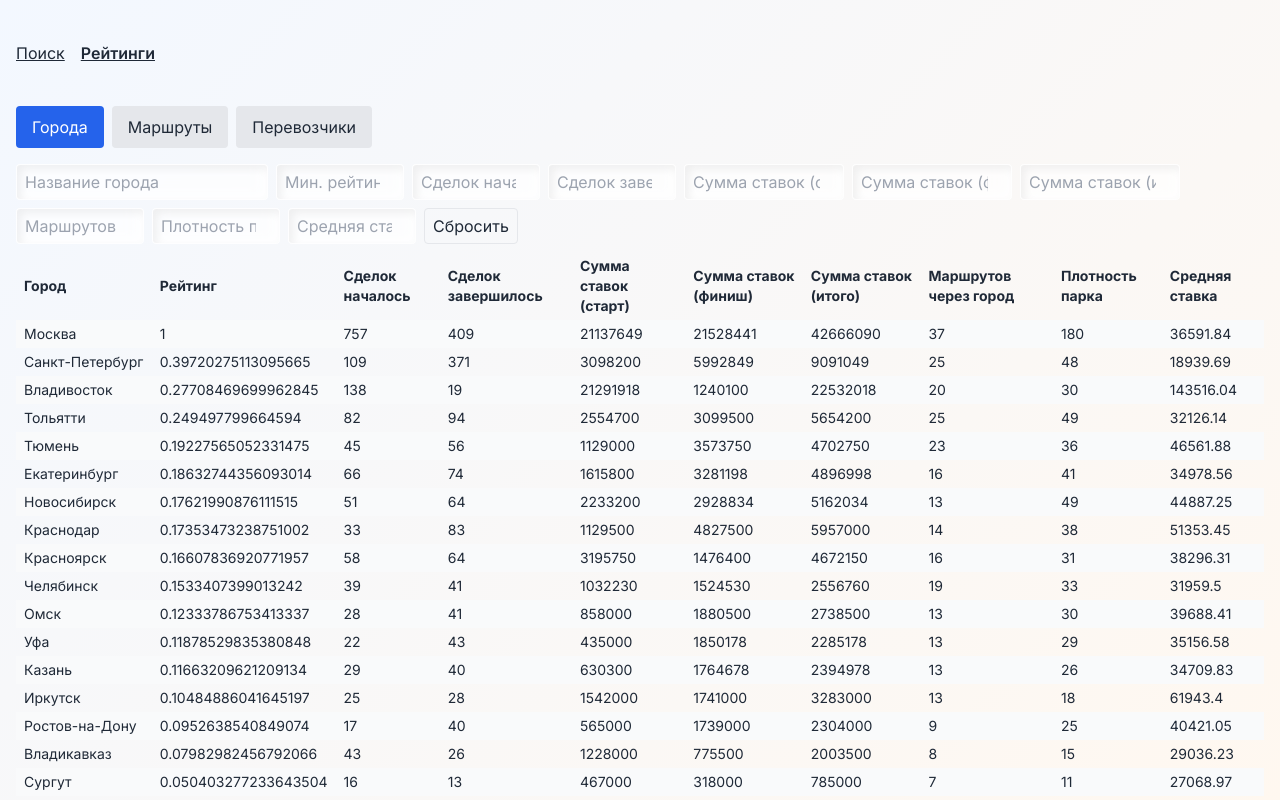
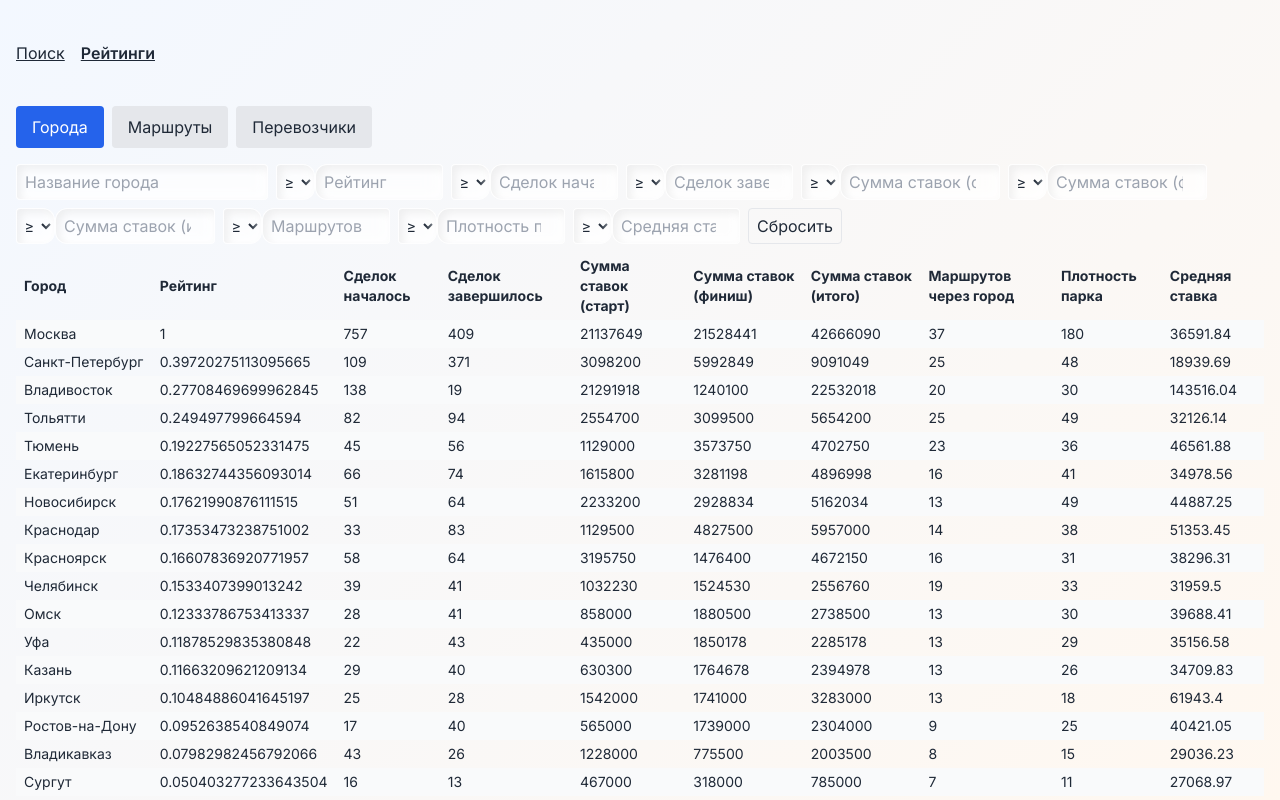
Before and after one commit to hhwwwww1414/Drive-Searcher, a React (Vite) app: page / in a window 1280 px wide. Both pictures are taken after a click on the button "Рейтинги". Shown: the top 800 px of the page. Built offline with nearby package versions, Linux system fonts and the light colour scheme.

Commit message:
feat: add bid filters with direction

```diff
--- a/src/components/RatingsPage.tsx
+++ b/src/components/RatingsPage.tsx
@@ -31,11 +31,10 @@ const routeColumns: Column<RouteRating>[] = [
     label: 'Маршрут',
     render: (r) => <span className="whitespace-nowrap">{r.route}</span>,
   },
-  { key: 'rating', label: 'Рейтинг' },
-  { key: 'trips', label: 'Поездок' },
-  { key: 'drivers', label: 'Водителей' },
+  { key: 'trips', label: 'Сделок' },
   { key: 'bidsSum', label: 'Сумма ставок' },
   { key: 'avgBid', label: 'Средняя ставка' },
+  { key: 'drivers', label: 'Уник. водителей' },
 ]
 
 const carrierColumns: Column<DriverRating>[] = [
@@ -49,18 +48,50 @@ const carrierColumns: Column<DriverRating>[] = [
     label: 'Телефон',
     render: (r) => <span className="whitespace-nowrap">{r.phone}</span>,
   },
-  { key: 'segments', label: 'Сегментов' },
   { key: 'deals', label: 'Сделок' },
   { key: 'bidsSum', label: 'Общая сумма' },
-  { key: 'avgBid', label: 'Средняя ставка' },
-  { key: 'uniqueRoutes', label: 'Уник. маршруты' },
-  { key: 'uniqueCities', label: 'Уник. города' },
-  {
-    key: 'topRoute',
-    label: 'Топ маршрут',
-    render: (r) => <span className="whitespace-nowrap">{r.topRoute}</span>,
-  },
+  { key: 'uniqueRoutes', label: 'Доступные маршруты' },
 ]
+
+type Dir = 'min' | 'max'
+
+interface NumberFilterProps {
+  value: string
+  onValueChange: (v: string) => void
+  dir: Dir
+  onDirChange: (d: Dir) => void
+  placeholder: string
+  className?: string
+}
+
+function NumberFilter({
+  value,
+  onValueChange,
+  dir,
+  onDirChange,
+  placeholder,
+  className = '',
+}: NumberFilterProps) {
+  return (
+    <div className="flex">
+      <select
+        value={dir}
+        onChange={(e) => onDirChange(e.target.value as Dir)}
+        className="border px-1 py-1 rounded-l"
+      >
+        <option value="min">≥</option>
+        <option value="max">≤</option>
+      </select>
+      <input
+        type="number"
+        value={value}
+        onChange={(e) => onValueChange(e.target.value)}
+        placeholder={placeholder}
+        className={`border px-2 py-1 rounded-r ${className}`}
+      />
+    </div>
+  )
+}
 
 export default function RatingsPage() {
   const [activeTab, setActiveTab] = useState<TabKey>('cities')
@@ -72,58 +103,86 @@ export default function RatingsPage() {
   // city filters
   const [cityName, setCityName] = useState('')
   const [cityRatingMin, setCityRatingMin] = useState('')
+  const [cityRatingDir, setCityRatingDir] = useState<Dir>('min')
   const [cityDealsStartedMin, setCityDealsStartedMin] = useState('')
+  const [cityDealsStartedDir, setCityDealsStartedDir] = useState<Dir>('min')
   const [cityDealsFinishedMin, setCityDealsFinishedMin] = useState('')
+  const [cityDealsFinishedDir, setCityDealsFinishedDir] = useState<Dir>('min')
   const [cityBidsStartMin, setCityBidsStartMin] = useState('')
+  const [cityBidsStartDir, setCityBidsStartDir] = useState<Dir>('min')
   const [cityBidsFinishMin, setCityBidsFinishMin] = useState('')
+  const [cityBidsFinishDir, setCityBidsFinishDir] = useState<Dir>('min')
   const [cityBidsTotalMin, setCityBidsTotalMin] = useState('')
+  const [cityBidsTotalDir, setCityBidsTotalDir] = useState<Dir>('min')
   const [cityRoutesMin, setCityRoutesMin] = useState('')
+  const [cityRoutesDir, setCityRoutesDir] = useState<Dir>('min')
   const [cityFleetDensityMin, setCityFleetDensityMin] = useState('')
+  const [cityFleetDensityDir, setCityFleetDensityDir] = useState<Dir>('min')
   const [cityAvgBidMin, setCityAvgBidMin] = useState('')
+  const [cityAvgBidDir, setCityAvgBidDir] = useState<Dir>('min')
   // route filters
   const [routeFrom, setRouteFrom] = useState('')
   const [routeTo, setRouteTo] = useState('')
-  const [routeRatingMin, setRouteRatingMin] = useState('')
   const [routeTripsMin, setRouteTripsMin] = useState('')
+  const [routeTripsDir, setRouteTripsDir] = useState<Dir>('min')
   const [routeDriversMin, setRouteDriversMin] = useState('')
+  const [routeDriversDir, setRouteDriversDir] = useState<Dir>('min')
   const [routeBidsSumMin, setRouteBidsSumMin] = useState('')
+  const [routeBidsSumDir, setRouteBidsSumDir] = useState<Dir>('min')
   const [routeAvgBidMin, setRouteAvgBidMin] = useState('')
+  const [routeAvgBidDir, setRouteAvgBidDir] = useState<Dir>('min')
   // carrier filters
   const [carrierQuery, setCarrierQuery] = useState('')
-  const [carrierSegmentsMin, setCarrierSegmentsMin] = useState('')
   const [carrierDealsMin, setCarrierDealsMin] = useState('')
+  const [carrierDealsDir, setCarrierDealsDir] = useState<Dir>('min')
   const [carrierBidsSumMin, setCarrierBidsSumMin] = useState('')
-  const [carrierAvgBidMin, setCarrierAvgBidMin] = useState('')
+  const [carrierBidsSumDir, setCarrierBidsSumDir] = useState<Dir>('min')
   const [carrierUniqueRoutesMin, setCarrierUniqueRoutesMin] = useState('')
-  const [carrierUniqueCitiesMin, setCarrierUniqueCitiesMin] = useState('')
-  const [carrierTopRoute, setCarrierTopRoute] = useState('')
+  const [carrierUniqueRoutesDir, setCarrierUniqueRoutesDir] = useState<Dir>('min')
+
+  function cmp(val: number, filter: string, dir: Dir) {
+    if (!filter) return true
+    const num = Number(filter)
+    return dir === 'min' ? val >= num : val <= num
+  }
 
   function clearFilters() {
     setCityName('')
     setCityRatingMin('')
+    setCityRatingDir('min')
     setCityDealsStartedMin('')
+    setCityDealsStartedDir('min')
     setCityDealsFinishedMin('')
+    setCityDealsFinishedDir('min')
     setCityBidsStartMin('')
+    setCityBidsStartDir('min')
     setCityBidsFinishMin('')
+    setCityBidsFinishDir('min')
     setCityBidsTotalMin('')
+    setCityBidsTotalDir('min')
     setCityRoutesMin('')
+    setCityRoutesDir('min')
     setCityFleetDensityMin('')
+    setCityFleetDensityDir('min')
     setCityAvgBidMin('')
+    setCityAvgBidDir('min')
     setRouteFrom('')
     setRouteTo('')
-    setRouteRatingMin('')
     setRouteTripsMin('')
+    setRouteTripsDir('min')
     setRouteDriversMin('')
+    setRouteDriversDir('min')
     setRouteBidsSumMin('')
+    setRouteBidsSumDir('min')
     setRouteAvgBidMin('')
+    setRouteAvgBidDir('min')
     setCarrierQuery('')
-    setCarrierSegmentsMin('')
     setCarrierDealsMin('')
+    setCarrierDealsDir('min')
     setCarrierBidsSumMin('')
-    setCarrierAvgBidMin('')
+    setCarrierBidsSumDir('min')
     setCarrierUniqueRoutesMin('')
-    setCarrierUniqueCitiesMin('')
-    setCarrierTopRoute('')
+    setCarrierUniqueRoutesDir('min')
   }
 
   useEffect(() => {
@@ -158,35 +217,18 @@ export default function RatingsPage() {
 
   function renderTable() {
     if (activeTab === 'cities') {
-      const minRating = cityRatingMin ? Number(cityRatingMin) : -Infinity
-      const minDealsStarted = cityDealsStartedMin
-        ? Number(cityDealsStartedMin)
-        : -Infinity
-      const minDealsFinished = cityDealsFinishedMin
-        ? Number(cityDealsFinishedMin)
-        : -Infinity
-      const minBidsStart = cityBidsStartMin ? Number(cityBidsStartMin) : -Infinity
-      const minBidsFinish = cityBidsFinishMin
-        ? Number(cityBidsFinishMin)
-        : -Infinity
-      const minBidsTotal = cityBidsTotalMin ? Number(cityBidsTotalMin) : -Infinity
-      const minRoutes = cityRoutesMin ? Number(cityRoutesMin) : -Infinity
-      const minFleetDensity = cityFleetDensityMin
-        ? Number(cityFleetDensityMin)
-        : -Infinity
-      const minAvgBid = cityAvgBidMin ? Number(cityAvgBidMin) : -Infinity
       const filtered = cities.filter(
         (c) =>
           c.city.toLowerCase().includes(cityName.toLowerCase()) &&
-          c.rating >= minRating &&
-          c.dealsStarted >= minDealsStarted &&
-          c.dealsFinished >= minDealsFinished &&
-          c.bidsStart >= minBidsStart &&
-          c.bidsFinish >= minBidsFinish &&
-          c.bidsTotal >= minBidsTotal &&
-          c.routes >= minRoutes &&
-          c.fleetDensity >= minFleetDensity &&
-          c.avgBid >= minAvgBid
+          cmp(c.rating, cityRatingMin, cityRatingDir) &&
+          cmp(c.dealsStarted, cityDealsStartedMin, cityDealsStartedDir) &&
+          cmp(c.dealsFinished, cityDealsFinishedMin, cityDealsFinishedDir) &&
+          cmp(c.bidsStart, cityBidsStartMin, cityBidsStartDir) &&
+          cmp(c.bidsFinish, cityBidsFinishMin, cityBidsFinishDir) &&
+          cmp(c.bidsTotal, cityBidsTotalMin, cityBidsTotalDir) &&
+          cmp(c.routes, cityRoutesMin, cityRoutesDir) &&
+          cmp(c.fleetDensity, cityFleetDensityMin, cityFleetDensityDir) &&
+          cmp(c.avgBid, cityAvgBidMin, cityAvgBidDir)
       )
       return (
         <>
@@ -197,68 +239,77 @@ export default function RatingsPage() {
               placeholder="Название города"
               className="border px-2 py-1 rounded"
             />
-            <input
-              type="number"
+            <NumberFilter
               value={cityRatingMin}
-              onChange={(e) => setCityRatingMin(e.target.value)}
-              placeholder="Мин. рейтинг"
-              className="border px-2 py-1 rounded w-32"
+              onValueChange={setCityRatingMin}
+              dir={cityRatingDir}
+              onDirChange={setCityRatingDir}
+              placeholder="Рейтинг"
+              className="w-32"
             />
-            <input
-              type="number"
+            <NumberFilter
               value={cityDealsStartedMin}
-              onChange={(e) => setCityDealsStartedMin(e.target.value)}
-              placeholder="Сделок началось ≥"
-              className="border px-2 py-1 rounded w-32"
+              onValueChange={setCityDealsStartedMin}
+              dir={cityDealsStartedDir}
+              onDirChange={setCityDealsStartedDir}
+              placeholder="Сделок началось"
+              className="w-32"
             />
-            <input
-              type="number"
+            <NumberFilter
               value={cityDealsFinishedMin}
-              onChange={(e) => setCityDealsFinishedMin(e.target.value)}
-              placeholder="Сделок завершилось ≥"
-              className="border px-2 py-1 rounded w-32"
+              onValueChange={setCityDealsFinishedMin}
+              dir={cityDealsFinishedDir}
+              onDirChange={setCityDealsFinishedDir}
+              placeholder="Сделок завершилось"
+              className="w-32"
             />
-            <input
-              type="number"
+            <NumberFilter
               value={cityBidsStartMin}
-              onChange={(e) => setCityBidsStartMin(e.target.value)}
-              placeholder="Сумма ставок (старт) ≥"
-              className="border px-2 py-1 rounded w-40"
+              onValueChange={setCityBidsStartMin}
+              dir={cityBidsStartDir}
+              onDirChange={setCityBidsStartDir}
+              placeholder="Сумма ставок (старт)"
+              className="w-40"
             />
-            <input
-              type="number"
+            <NumberFilter
               value={cityBidsFinishMin}
-              onChange={(e) => setCityBidsFinishMin(e.target.value)}
-              placeholder="Сумма ставок (финиш) ≥"
-              className="border px-2 py-1 rounded w-40"
+              onValueChange={setCityBidsFinishMin}
+              dir={cityBidsFinishDir}
+              onDirChange={setCityBidsFinishDir}
+              placeholder="Сумма ставок (финиш)"
+              className="w-40"
             />
-            <input
-              type="number"
+            <NumberFilter
               value={cityBidsTotalMin}
-              onChange={(e) => setCityBidsTotalMin(e.target.value)}
-              placeholder="Сумма ставок (итого) ≥"
-              className="border px-2 py-1 rounded w-40"
+              onValueChange={setCityBidsTotalMin}
+              dir={cityBidsTotalDir}
+              onDirChange={setCityBidsTotalDir}
+              placeholder="Сумма ставок (итого)"
+              className="w-40"
             />
-            <input
-              type="number"
+            <NumberFilter
               value={cityRoutesMin}
-              onChange={(e) => setCityRoutesMin(e.target.value)}
-              placeholder="Маршрутов ≥"
-              className="border px-2 py-1 rounded w-32"
+              onValueChange={setCityRoutesMin}
+              dir={cityRoutesDir}
+              onDirChange={setCityRoutesDir}
+              placeholder="Маршрутов"
+              className="w-32"
             />
-            <input
-              type="number"
+            <NumberFilter
               value={cityFleetDensityMin}
-              onChange={(e) => setCityFleetDensityMin(e.target.value)}
-              placeholder="Плотность парка ≥"
-              className="border px-2 py-1 rounded w-32"
+              onValueChange={setCityFleetDensityMin}
+              dir={cityFleetDensityDir}
+              onDirChange={setCityFleetDensityDir}
+              placeholder="Плотность парка"
+              className="w-32"
             />
-            <input
-              type="number"
+            <NumberFilter
               value={cityAvgBidMin}
-              onChange={(e) => setCityAvgBidMin(e.target.value)}
-              placeholder="Средняя ставка ≥"
-              className="border px-2 py-1 rounded w-32"
+              onValueChange={setCityAvgBidMin}
+              dir={cityAvgBidDir}
+              onDirChange={setCityAvgBidDir}
+              placeholder="Средняя ставка"
+              className="w-32"
             />
             <button onClick={clearFilters} className="border px-2 py-1 rounded">
               Сбросить
@@ -269,21 +320,15 @@ export default function RatingsPage() {
       )
     }
     if (activeTab === 'routes') {
-      const minRating = routeRatingMin ? Number(routeRatingMin) : -Infinity
-      const minTrips = routeTripsMin ? Number(routeTripsMin) : -Infinity
-      const minDrivers = routeDriversMin ? Number(routeDriversMin) : -Infinity
-      const minBidsSum = routeBidsSumMin ? Number(routeBidsSumMin) : -Infinity
-      const minAvgBid = routeAvgBidMin ? Number(routeAvgBidMin) : -Infinity
       const filtered = routes.filter((r) => {
         const [from, to] = r.route.split(' — ').map((s) => s.trim().toLowerCase())
         return (
           from.includes(routeFrom.toLowerCase()) &&
           to.includes(routeTo.toLowerCase()) &&
-          r.rating >= minRating &&
-          r.trips >= minTrips &&
-          r.drivers >= minDrivers &&
-          r.bidsSum >= minBidsSum &&
-          r.avgBid >= minAvgBid
+          cmp(r.trips, routeTripsMin, routeTripsDir) &&
+          cmp(r.drivers, routeDriversMin, routeDriversDir) &&
+          cmp(r.bidsSum, routeBidsSumMin, routeBidsSumDir) &&
+          cmp(r.avgBid, routeAvgBidMin, routeAvgBidDir)
         )
       })
       return (
@@ -301,40 +346,37 @@ export default function RatingsPage() {
               placeholder="Город назначения"
               className="border px-2 py-1 rounded"
             />
-            <input
-              type="number"
-              value={routeRatingMin}
-              onChange={(e) => setRouteRatingMin(e.target.value)}
-              placeholder="Мин. рейтинг"
-              className="border px-2 py-1 rounded w-32"
+            <NumberFilter
+              value={routeTripsMin}
+              onValueChange={setRouteTripsMin}
+              dir={routeTripsDir}
+              onDirChange={setRouteTripsDir}
+              placeholder="Сделок"
+              className="w-32"
             />
-            <input
-              type="number"
-              value={routeTripsMin}
-              onChange={(e) => setRouteTripsMin(e.target.value)}
-              placeholder="Поездок ≥"
-              className="border px-2 py-1 rounded w-32"
+            <NumberFilter
+              value={routeDriversMin}
+              onValueChange={setRouteDriversMin}
+              dir={routeDriversDir}
+              onDirChange={setRouteDriversDir}
+              placeholder="Водителей"
+              className="w-32"
             />
-            <input
-              type="number"
-              value={routeDriversMin}
-              onChange={(e) => setRouteDriversMin(e.target.value)}
-              placeholder="Водителей ≥"
-              className="border px-2 py-1 rounded w-32"
+            <NumberFilter
+              value={routeBidsSumMin}
+              onValueChange={setRouteBidsSumMin}
+              dir={routeBidsSumDir}
+              onDirChange={setRouteBidsSumDir}
+              placeholder="Сумма ставок"
+              className="w-36"
             />
-            <input
-              type="number"
-              value={routeBidsSumMin}
-              onChange={(e) => setRouteBidsSumMin(e.target.value)}
-              placeholder="Сумма ставок ≥"
-              className="border px-2 py-1 rounded w-36"
-            />
-            <input
-              type="number"
+            <NumberFilter
               value={routeAvgBidMin}
-              onChange={(e) => setRouteAvgBidMin(e.target.value)}
-              placeholder="Средняя ставка ≥"
-              className="border px-2 py-1 rounded w-36"
+              onValueChange={setRouteAvgBidMin}
+              dir={routeAvgBidDir}
+              onDirChange={setRouteAvgBidDir}
+              placeholder="Средняя ставка"
+              className="w-36"
             />
             <button onClick={clearFilters} className="border px-2 py-1 rounded">
               Сбросить
@@ -344,31 +386,13 @@ export default function RatingsPage() {
         </>
       )
     }
-    const minSegments = carrierSegmentsMin
-      ? Number(carrierSegmentsMin)
-      : -Infinity
-    const minDeals = carrierDealsMin ? Number(carrierDealsMin) : -Infinity
-    const minBidsSum = carrierBidsSumMin
-      ? Number(carrierBidsSumMin)
-      : -Infinity
-    const minAvgBid = carrierAvgBidMin ? Number(carrierAvgBidMin) : -Infinity
-    const minUniqueRoutes = carrierUniqueRoutesMin
-      ? Number(carrierUniqueRoutesMin)
-      : -Infinity
-    const minUniqueCities = carrierUniqueCitiesMin
-      ? Number(carrierUniqueCitiesMin)
-      : -Infinity
     const filtered = carriers.filter(
       (c) =>
         (c.name.toLowerCase().includes(carrierQuery.toLowerCase()) ||
           c.phone.includes(carrierQuery)) &&
-        c.segments >= minSegments &&
-        c.deals >= minDeals &&
-        c.bidsSum >= minBidsSum &&
-        c.avgBid >= minAvgBid &&
-        c.uniqueRoutes >= minUniqueRoutes &&
-        c.uniqueCities >= minUniqueCities &&
-        c.topRoute.toLowerCase().includes(carrierTopRoute.toLowerCase())
+        cmp(c.deals, carrierDealsMin, carrierDealsDir) &&
+        cmp(c.bidsSum, carrierBidsSumMin, carrierBidsSumDir) &&
+        cmp(c.uniqueRoutes, carrierUniqueRoutesMin, carrierUniqueRoutesDir)
     )
     return (
       <>
@@ -379,53 +403,29 @@ export default function RatingsPage() {
             placeholder="Имя или телефон"
             className="border px-2 py-1 rounded"
           />
-          <input
-            type="number"
-            value={carrierSegmentsMin}
-            onChange={(e) => setCarrierSegmentsMin(e.target.value)}
-            placeholder="Сегментов ≥"
-            className="border px-2 py-1 rounded w-32"
+          <NumberFilter
+            value={carrierDealsMin}
+            onValueChange={setCarrierDealsMin}
+            dir={carrierDealsDir}
+            onDirChange={setCarrierDealsDir}
+            placeholder="Сделок"
+            className="w-32"
           />
-          <input
-            type="number"
-            value={carrierDealsMin}
-            onChange={(e) => setCarrierDealsMin(e.target.value)}
-            placeholder="Сделок ≥"
-            className="border px-2 py-1 rounded w-32"
+          <NumberFilter
+            value={carrierBidsSumMin}
+            onValueChange={setCarrierBidsSumMin}
+            dir={carrierBidsSumDir}
+            onDirChange={setCarrierBidsSumDir}
+            placeholder="Сумма ставок"
+            className="w-36"
           />
-          <input
-            type="number"
-            value={carrierBidsSumMin}
-            onChange={(e) => setCarrierBidsSumMin(e.target.value)}
-            placeholder="Сумма ставок ≥"
-            className="border px-2 py-1 rounded w-36"
-          />
-          <input
-            type="number"
-            value={carrierAvgBidMin}
-            onChange={(e) => setCarrierAvgBidMin(e.target.value)}
-            placeholder="Средняя ставка ≥"
-            className="border px-2 py-1 rounded w-36"
-          />
-          <input
-            type="number"
+          <NumberFilter
             value={carrierUniqueRoutesMin}
-            onChange={(e) => setCarrierUniqueRoutesMin(e.target.value)}
-            placeholder="Уникальных маршрутов ≥"
-            className="border px-2 py-1 rounded w-48"
-          />
-          <input
-            type="number"
-            value={carrierUniqueCitiesMin}
-            onChange={(e) => setCarrierUniqueCitiesMin(e.target.value)}
-            placeholder="Уникальных городов ≥"
-            className="border px-2 py-1 rounded w-48"
-          />
-          <input
-            value={carrierTopRoute}
-            onChange={(e) => setCarrierTopRoute(e.target.value)}
-            placeholder="Топ маршрут"
-            className="border px-2 py-1 rounded"
+            onValueChange={setCarrierUniqueRoutesMin}
+            dir={carrierUniqueRoutesDir}
+            onDirChange={setCarrierUniqueRoutesDir}
+            placeholder="Маршрутов"
+            className="w-48"
           />
           <button onClick={clearFilters} className="border px-2 py-1 rounded">
             Сбросить
```
Also changed, not shown: src/lib/csv.ts (+5 -13 lines), src/lib/types.ts (+1 -6 lines).
